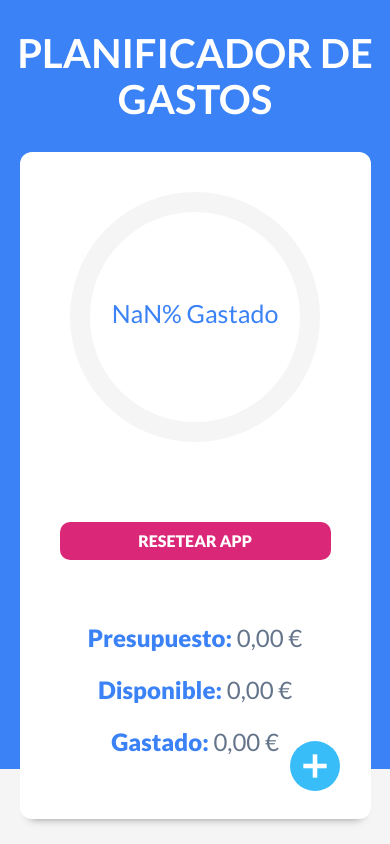
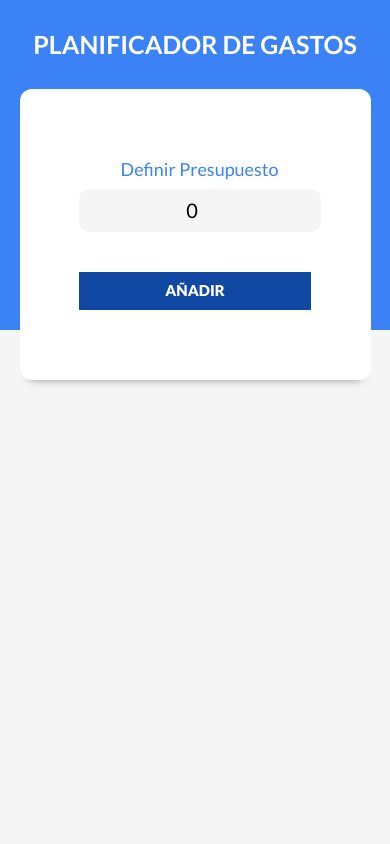
Before and after one commit to Ireloppin/control-presupuesto-react-vite, a React (Vite) app: page / in a window 390 px wide. Shown: the top 844 px of the page. Built offline with nearby package versions, Linux system fonts and the light colour scheme.

Commit message:
first commit

```diff
--- a/package.json
+++ b/package.json
@@ -6,7 +6,8 @@
   "scripts": {
     "dev": "vite",
     "build": "vite build",
-    "preview": "vite preview"
+    "preview": "vite preview",
+    "deploy": "gh-pages -d dist"
   },
   "dependencies": {
     "gh-pages": "^4.0.0",
--- a/src/App.jsx
+++ b/src/App.jsx
@@ -9,7 +9,7 @@ import FiltroGastos from './components/FiltroGastos';
 function App() {
 
   const [presupuesto, setPresupuesto]= useState(
-    Number(localStorage.getItem('presupuesto'))?? 0
+    Number(localStorage.getItem('presupuesto')) ?? 0
   );
   const [isValidPresupuesto, setIsValidPresupuesto]= useState(false)
 
@@ -42,8 +42,8 @@ function App() {
   }, [presupuesto])
 
   useEffect(()=>{
-    const presupuestoLS= Number(localStorage.getItem('presupuesto'))?? 0;
-    if(presupuestoLS >= 0){
+    const presupuestoLS= Number(localStorage.getItem('presupuesto')) ?? 0;
+    if(presupuestoLS > 0){
       setIsValidPresupuesto(true)
     }
   }, [])
@@ -97,8 +97,8 @@ function App() {
       isValidPresupuesto = {isValidPresupuesto}
       setIsValidPresupuesto = {setIsValidPresupuesto}
       />
-    {isValidPresupuesto &&
-    <>
+    {isValidPresupuesto && (
+      <>
       <main>
       <FiltroGastos
       filtro= {filtro}
@@ -113,11 +113,13 @@ function App() {
       filtro= {filtro}/>
       </main>
         <div className='nuevo-gasto'>
-        <img src={IconoNuevoGasto} alt="Icono Nuevo Gasto"
-        onClick={handleNuevoGasto}/>
+          <button className='añadir-gasto' type='button' onClick={handleNuevoGasto}>Añadir nuevo gasto </button>
+        {/* <img src={IconoNuevoGasto} alt="Icono Nuevo Gasto"
+        onClick={handleNuevoGasto}/> */}
       </div>
      </>
-     }
+    )
+    }
 
      {modal && <Modal
      setGastoEditar={setGastoEditar}
--- a/src/components/NuevoPresupuesto.jsx
+++ b/src/components/NuevoPresupuesto.jsx
@@ -12,7 +12,6 @@ const NuevoPresupuesto = ({presupuesto, setPresupuesto, setIsValidPresupuesto})
      setMensaje('No es un presupuesto válido')
      return
     }
-      setPresupuesto(presupuesto)
       setMensaje('')
       setIsValidPresupuesto(true)
     }
--- a/src/index.css
+++ b/src/index.css
@@ -29,7 +29,10 @@ html {
 
 h1 {
     font-size: 4rem;
+
 }
+
+
 h2 {
     font-size: 3rem;
 }
@@ -405,3 +408,169 @@ body .modal {
     font-size: 2.4rem;
     text-align: right;
 }
+.añadir-gasto {
+    border: none;
+    background-color: #db2777;
+    padding: 1rem;
+    width: 100%;
+    text-align: center;
+    color: var(--blanco);
+    text-transform: uppercase;
+    font-weight: 900;
+    border-radius: 1rem;
+    transition-property: background-color;
+    transition-duration: 300ms;
+}
+.añadir-gasto:hover {
+    background-color: #c71465;
+    cursor: pointer;
+}
+
+@media(max-width: 768px){
+    h1{
+      font-size: 3rem;
+    }
+    h2 {
+        font-size: 2.3rem;
+        text-align: center;
+    }
+    .formulario label {
+        font-size: 2rem;
+        margin-bottom: 1.2rem;
+    }
+    .formulario {
+        width: 80%;
+        margin: 0 auto;
+        padding: 5rem 0;
+    }
+    .formulario input[type="text"].nuevo-presupuesto, .formulario input[type="number"].nuevo-presupuesto {
+        font-size: 2.5rem;
+        text-align: center;
+    }
+    .contenido-presupuesto p {
+        font-size: 2.5rem;
+    }
+    .filtros label {
+        font-size: 2.5rem;
+
+    }
+    .contenedor-presupuesto svg {
+        width: 20rem;
+    }
+    .dos-columnas :first-child {
+        margin-bottom: 2rem;
+    }
+    .contenido-presupuesto{
+        display: flex;
+        flex-direction: column;
+    }
+    .contenido-presupuesto p{
+       margin: 0 0 2.5rem 0;
+    }
+    .contenido-presupuesto :nth-child(1) { order: 2; }
+    .sombra {
+
+        padding: 2rem 3rem;
+
+    }
+    main {
+        padding-top: 9rem;
+    }
+    .modal .formulario {
+        width: 40rem;
+    }
+    .formulario legend {
+        font-size: 3rem;
+        margin-top: 4rem;
+    }
+    .formulario input[type="submit"] {
+        font-size: 2rem;
+    }
+    .descripcion-gasto .nombre-gasto {
+        font-size: 2.3rem;
+    }
+    .contenido-gasto img {
+        width: 8rem;
+    }
+    .descripcion-gasto .fecha-gasto {
+        font-size: 2rem;
+    }
+    .cantidad-gasto {
+        font-size: 2.5rem;
+    }
+
+}
+@media(max-width: 500px){
+    h1{
+      font-size: 2.5rem;
+    }
+    h2 {
+        font-size: 2rem;
+        text-align: center;
+    }
+    .formulario label {
+        font-size: 1.8rem;
+        margin-bottom: 1rem;
+    }
+    .formulario {
+        width: 80%;
+        margin: 0 auto;
+        padding: 5rem 0;
+    }
+    .formulario input[type="text"].nuevo-presupuesto, .formulario input[type="number"].nuevo-presupuesto {
+        font-size: 2rem;
+        text-align: center;
+    }
+    .contenido-presupuesto p {
+        font-size: 1.9rem;
+    }
+    .filtros label {
+        font-size: 2rem;
+
+    }
+    .contenedor-presupuesto svg {
+        width: 15rem;
+    }
+    .dos-columnas :first-child {
+        margin-bottom: 2rem;
+    }
+    .contenido-presupuesto{
+        display: flex;
+        flex-direction: column;
+    }
+    .contenido-presupuesto p{
+       margin: 0 0 2rem 0;
+    }
+    .contenido-presupuesto :nth-child(1) { order: 2; }
+    .sombra {
+
+        padding: 2rem 3rem;
+
+    }
+    main {
+        padding-top: 7rem;
+    }
+    .modal .formulario {
+        width: 30rem;
+    }
+    .formulario legend {
+        font-size: 2.5rem;
+        margin-top: 4rem;
+    }
+    .formulario input[type="submit"] {
+        font-size: 1.5rem;
+    }
+    .descripcion-gasto .nombre-gasto {
+        font-size: 1.9rem;
+    }
+    .contenido-gasto img {
+        width: 5rem;
+    }
+    .descripcion-gasto .fecha-gasto {
+        font-size: 1.5rem;
+    }
+    .cantidad-gasto {
+        font-size: 2rem;
+    }
+
+}
--- a/vite.config.js
+++ b/vite.config.js
@@ -4,6 +4,5 @@ import react from '@vitejs/plugin-react'
 // https://vitejs.dev/config/
 export default defineConfig({
   plugins: [react()],
-  base:/control-presupuesto-react-vite/
-
+  base:'/control-presupuesto-react-vite/'
 })
```
Also changed, not shown: 2 other files (tests, documents, lock files or other folders).
